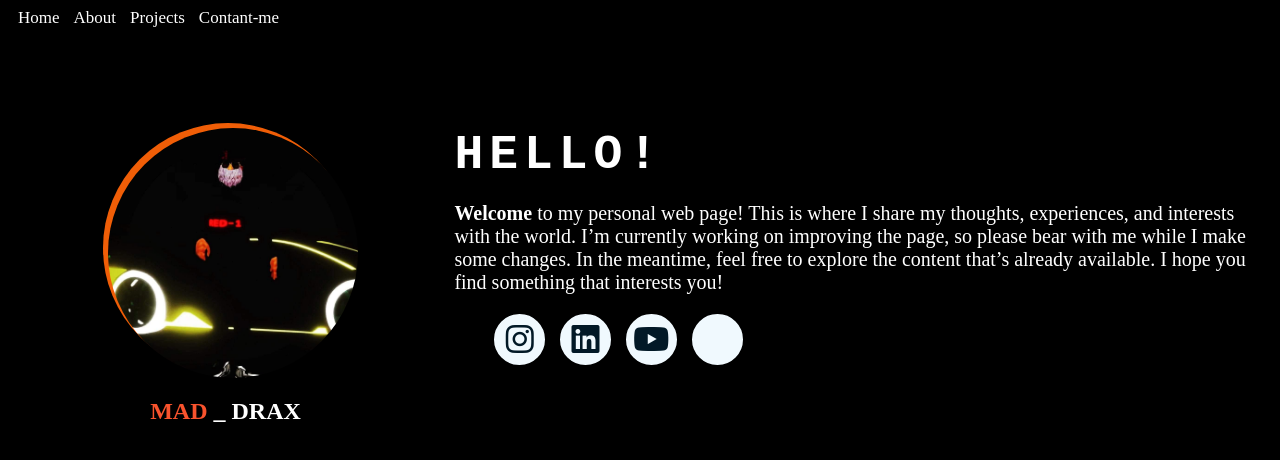
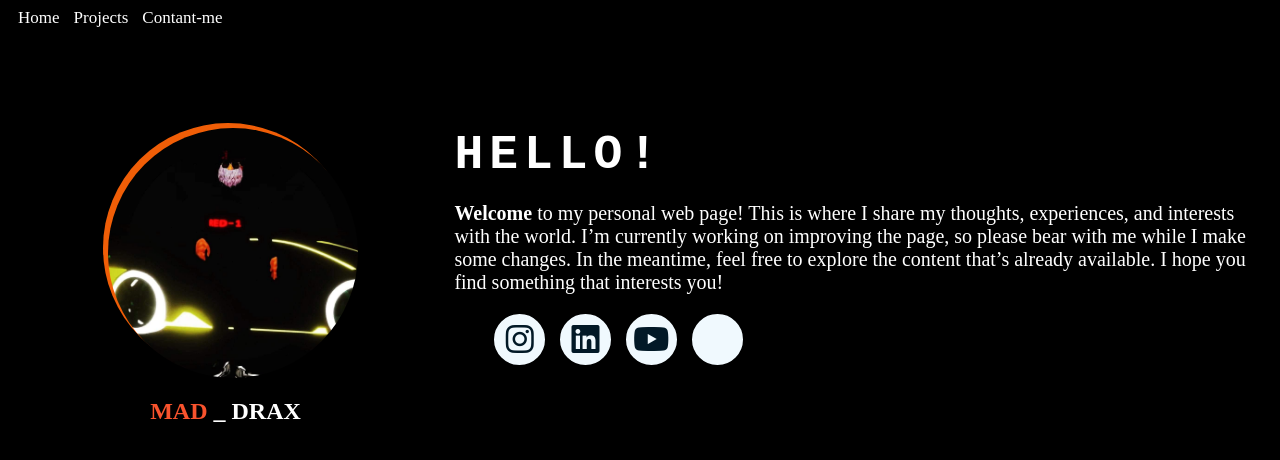
Before and after one commit to ethical0101/ethical0101.github.io, a plain HTML site: page index.html in a window 1280 px wide. Drawn offline with Linux system fonts and the light colour scheme.

Commit message:
Update index.html

```diff
--- a/index.html
+++ b/index.html
@@ -11,7 +11,7 @@
   <header>
     <div>
         <a class="shortlinks" href="index.html"><span style="color:white">Home</span></a>
-        <a class="shortlinks"><span style="color:white">About</span></a>
+<!--         <a class="shortlinks"><span style="color:white">About</span></a> -->
         <a class="shortlinks" href="https://github.com/ethical0101?tab=repositories"><span style="color:white">Projects</span></a>
         <a class="shortlinks" href="contact_me.html"><span style="color:white">Contant-me</span></a>
     </div>
```
